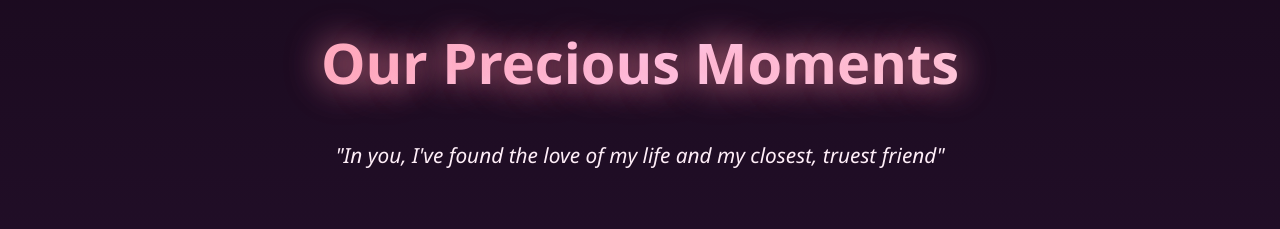
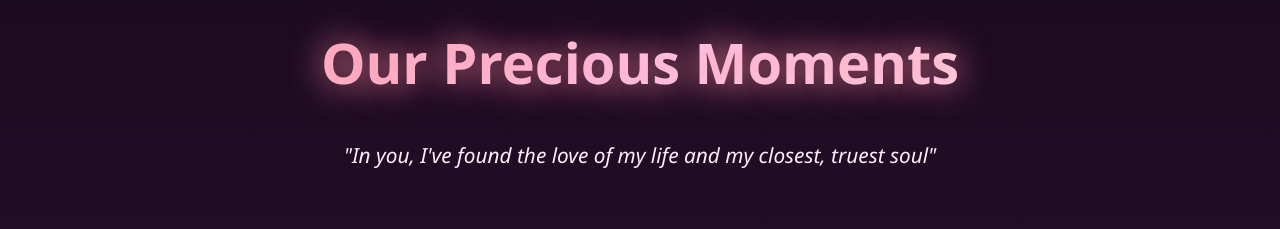
Before and after one commit to JAYASURYA-24/lovable-web, a React (Vite) app: page / in a window 1280 px wide. Shown: the part 4140-4369 px from the top of the page. Built offline with nearby package versions, Linux system fonts and the light colour scheme.

Commit message:
memories correction

```diff
--- a/src/components/Memories.jsx
+++ b/src/components/Memories.jsx
@@ -55,7 +55,7 @@ function Memories() {
         Our Precious Moments
       </h2>
       <p className={`section-subtitle ${inView ? "slide-up" : ""}`}>
-        "In you, I've found the love of my life and my closest, truest friend"
+        "In you, I've found the love of my life and my closest, truest soul"
       </p>
       <div className="memory-grid">
         {memories.map((memory, index) => (
```
